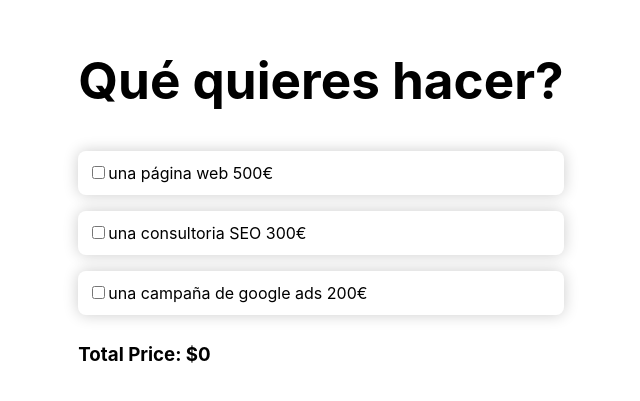
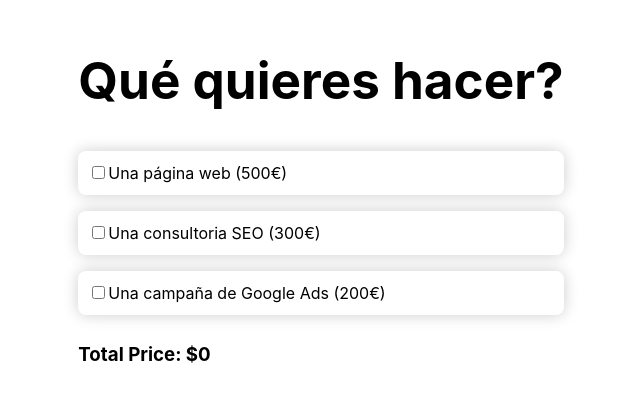
Before and after one commit to treee97/sprint-7, a React (Vite) app: page / in a window 1280 px wide. Shown: the part 197-598 px from the top of the page, without its empty margins (319-959 px from the left). Built offline with nearby package versions, Linux system fonts and the light colour scheme.

Commit message:
fix price not showing up

```diff
--- a/src/App.tsx
+++ b/src/App.tsx
@@ -1,7 +1,8 @@
 import './App.css';
 // import React from 'react';
-import { useState,  } from 'react';
+import { useEffect, useState,  } from 'react';
 import { Checkbox } from './components';
+import { checkboxData } from './constants';
 import styled from 'styled-components';
 // REACT ROUTER v6
 // https://www.youtube.com/watch?v=2aumoR0-jmQ
@@ -10,23 +11,61 @@ const CheckboxContainer = styled.div`
 display: flex;
 flex-direction: column;
 `
+function App() {
 
-function App() {
-  const [totalPrice, setTotalPrice] = useState<number>(0)
+  const [total, setTotal] = useState<number>(0);
+  // state para precio final de los checkeds
+	const [isCheckedState, setIsCheckedState] = useState<boolean[]>(
+		new Array(checkboxData.length).fill(false)
+	);
+	//isCheckedState array de booleans[false,false,false...]
+
+	const handlerOnChange = (itemPosition: number) => {
+		const updateCheckedState = isCheckedState.map((item, index) =>
+			index === itemPosition ? !item : item
+      //esto marca la casilla. si el indice es identico a la posicion entonces se devuelve el valor contrario del item, que es true;
+		);
+
+		setIsCheckedState(updateCheckedState);
+
+		const totalPrice = updateCheckedState.reduce(
+			(sumaTotal, currentState, index) => {
+				if (currentState === true) {
+					return sumaTotal + checkboxData[index].price;
+				}
+				return sumaTotal;
+			},
+			0
+		);
+
+		setTotal(totalPrice);
+	};
+
+  // useEffect(() => {
+  //   console.log("this is the Total", total);
+
+  // }, [total])
   return (
 		<>
 			<CheckboxContainer>
 				<h1>Qué quieres hacer?</h1>
-        <Checkbox text='una página web 500€' price={500}/>
-        {/* onclick= isChecked ? el estado del check. utilizamos un handler para sumar el precio mas el totalPrice*/}
-        <Checkbox text='una consultoria SEO 300€' price={300}/>
-        <Checkbox text='una campaña de google ads 200€' price={200}/>
+				{checkboxData.map((item, index) => (
+					<Checkbox
+						key={index}
+						text={item.text}
+						price={item.price}
+						isChecked={isCheckedState[index]}
+						onChange={() => handlerOnChange(index)}
+					/>
+				))}
 			</CheckboxContainer>
 
-      <h3>Total Price: ${totalPrice}</h3>
+			<h3>Total Price: ${total}</h3>
+
+
 			{/*!!!importante https://www.freecodecamp.org/news/how-to-work-with-multiple-checkboxes-in-react/ */}
 		</>
-  )
+	);
 }
 
 export default App
--- /dev/null
+++ b/src/constants/checkboxData.tsx
@@ -0,0 +1,16 @@
+const checkboxData = [
+    {
+        text: "Una página web (500€)",
+        price: 500
+    },
+    {
+        text: "Una consultoria SEO (300€)",
+        price: 300
+    },
+    {
+        text: "Una campaña de Google Ads (200€)",
+        price: 200
+    }
+]
+
+export default checkboxData;
--- /dev/null
+++ b/src/constants/index.tsx
@@ -0,0 +1,5 @@
+import checkboxData from "./checkboxData";
+
+export {
+    checkboxData,
+}
```
Also changed, not shown: src/components/Checkbox/Checkbox.tsx (+6 -2 lines). Lines whose indentation alone changed are shown as unchanged.
